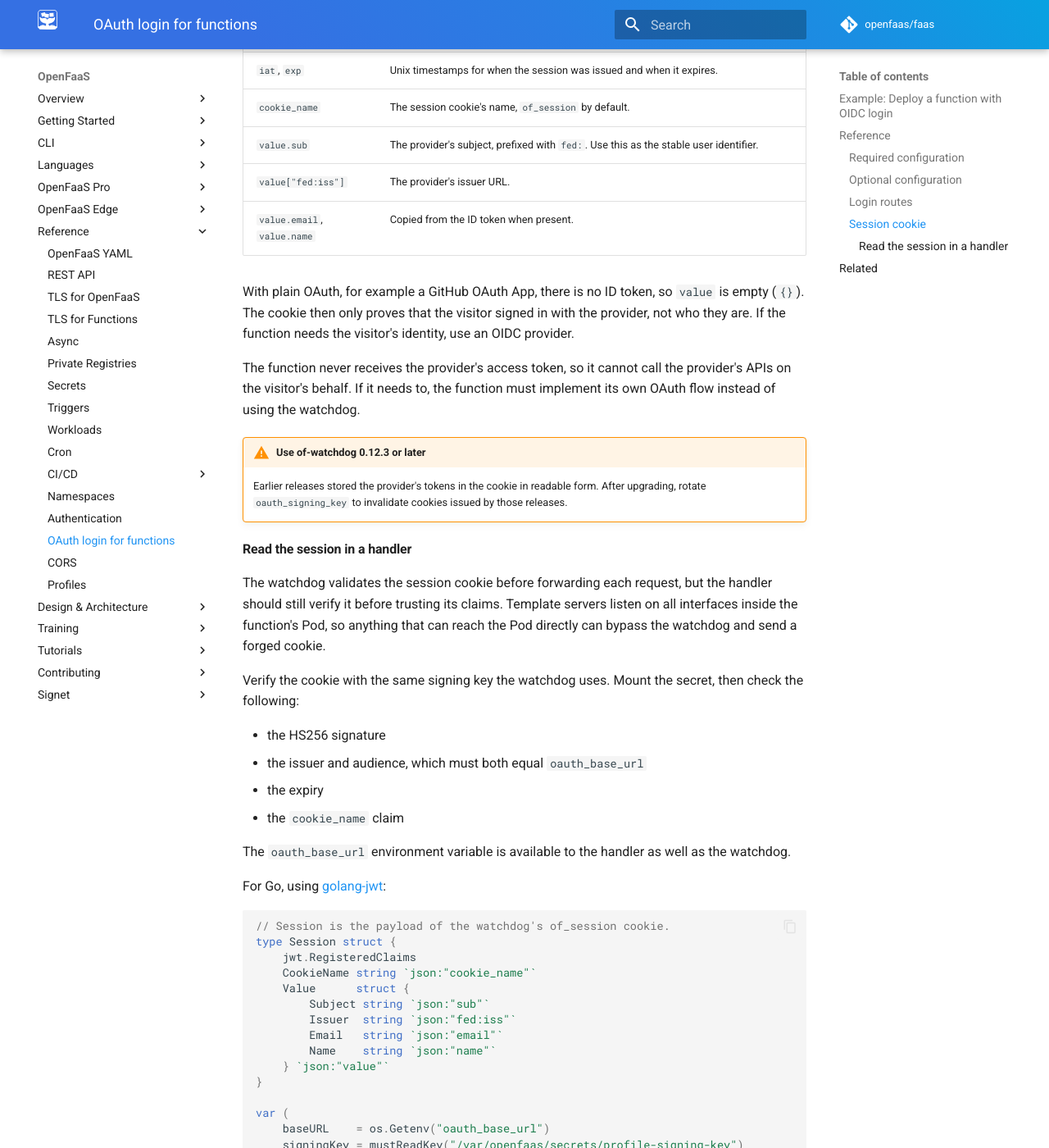
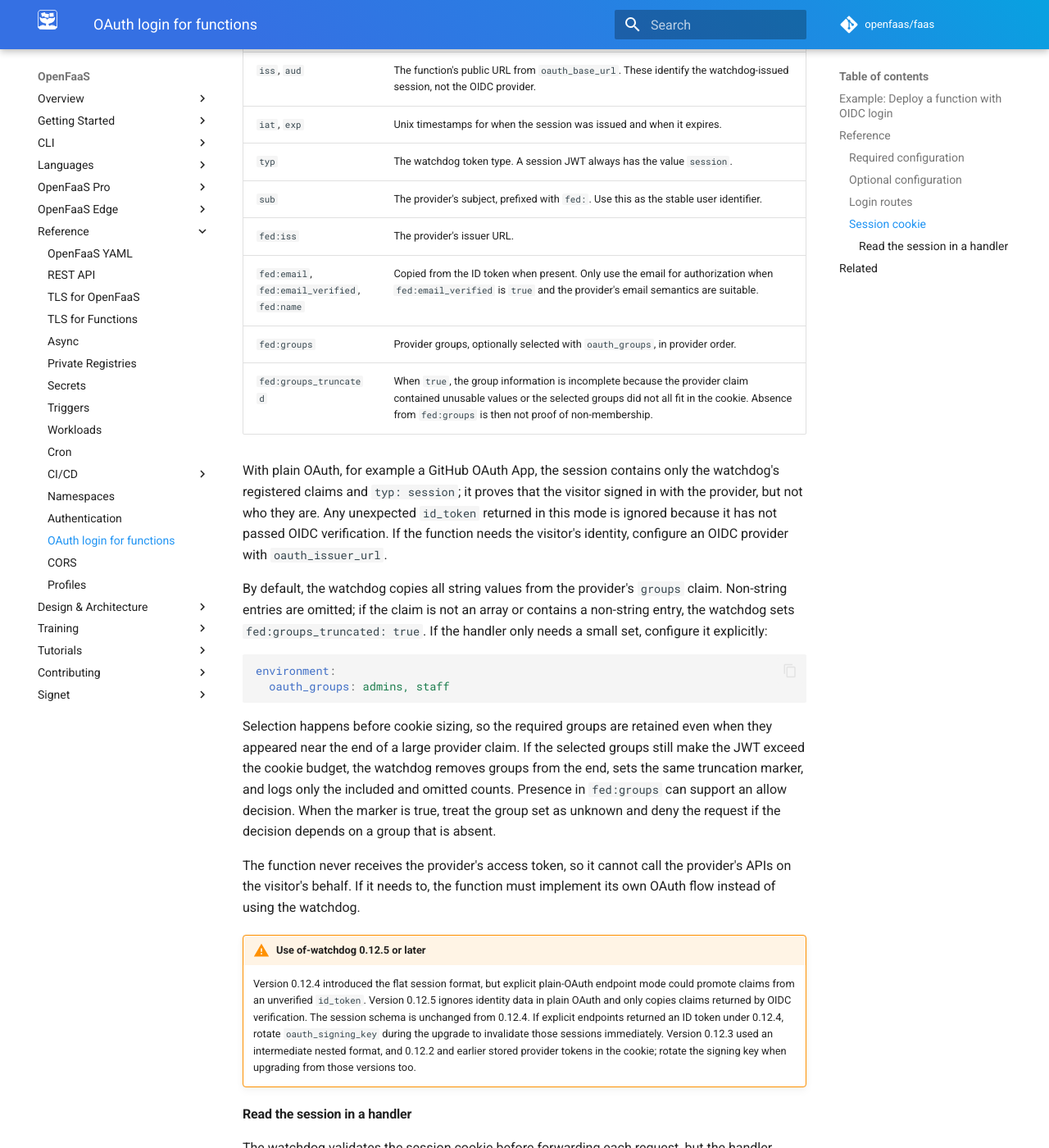
Before and after one commit to openfaas/docs, an MkDocs documentation site: the page built from docs/reference/function-oauth.md, in a window 1280 px wide and 1400 px high, scrolled down 5030 px. Shown: the whole window at 82% size. Built offline with MkDocs 1.6.1 and Material for MkDocs 9.7.7, drawn with Linux system fonts in a browser that asks for light colours; comment, search, counter and statistics services are not loaded; some of the changed text lies outside the part shown.

Commit message:
Correct OAuth session guidance
Document the flat watchdog-issued session, verified OIDC identity
boundary, optional group selection, and fail-closed handler validation.

Explain the corrective upgrade path and the meaning of incomplete group
claims so authorization code does not infer membership from absence.

Signed-off-by: Alex Ellis (OpenFaaS Ltd) <alexellis2@gmail.com>

````diff
--- a/docs/reference/function-oauth.md
+++ b/docs/reference/function-oauth.md
@@ -108,6 +108,7 @@ Set `oauth_enabled=true` and configure the function's public URL, OIDC client ID
 | ------ | ----- |
 | `oauth_client_secret` | Name of an OpenFaaS secret containing the client secret. Omit for public clients without a secret that support PKCE. |
 | `oauth_scopes` | Space- or comma-separated scopes. Default: `openid`. OIDC always includes `openid`. |
+| `oauth_groups` | Optional comma-separated list of exact, case-sensitive provider group names to copy into `fed:groups`. Entries are trimmed and de-duplicated. Unset or blank imports all groups. |
 | `oauth_cookie_name` | Session cookie name. Default: `of_session`. Must be a valid cookie name and differ from the login cookie name. |
 | `oauth_login_cookie_name` | Temporary login cookie name. Default: `of_login`. Must be a valid cookie name and differ from the session cookie name. |
 | `oauth_login_redirect` | Destination after successful login. Defaults to `oauth_base_url`. |
@@ -135,21 +136,21 @@ The login page has a button that starts the provider flow. After successful logi
 
 After a successful login, the watchdog forwards the session cookie with each authenticated request. The cookie contains a JWT issued by the watchdog and signed with HS256 using the key in `oauth_signing_key`.
 
-The provider's access and ID tokens are discarded once login completes and are never stored in the cookie. When the provider returns an ID token, only a few identity claims are kept, following the same convention as [OpenFaaS IAM](/openfaas-pro/iam/overview/). The decoded payload looks like this:
+The provider's access and ID tokens are discarded once login completes and are never stored in the cookie. In OIDC mode, the watchdog verifies the ID token before retaining a few identity claims, following the same convention as [OpenFaaS IAM](/openfaas-pro/iam/overview/). The decoded payload looks like this:
 
 ```json
 {
   "iss": "https://gateway.example.com/function/profile",
+  "sub": "fed:8a2f6c1e-4d7b-4f0a-9c3e-2b5d7e9f1a4c",
   "aud": ["https://gateway.example.com/function/profile"],
   "exp": 1800003600,
   "iat": 1800000000,
-  "cookie_name": "of_session",
-  "value": {
-    "sub": "fed:8a2f6c1e-4d7b-4f0a-9c3e-2b5d7e9f1a4c",
-    "fed:iss": "https://keycloak.example.com/realms/openfaas",
-    "email": "alice@example.com",
-    "name": "Alice"
-  }
+  "typ": "session",
+  "fed:iss": "https://keycloak.example.com/realms/openfaas",
+  "fed:email": "alice@example.com",
+  "fed:email_verified": true,
+  "fed:name": "Alice",
+  "fed:groups": ["admins", "staff"]
 }
 ```
 
@@ -157,17 +158,28 @@ The provider's access and ID tokens are discarded once login completes and are n
 | ----- | ------- |
 | `iss`, `aud` | The function's public URL from `oauth_base_url`. These identify the watchdog-issued session, not the OIDC provider. |
 | `iat`, `exp` | Unix timestamps for when the session was issued and when it expires. |
-| `cookie_name` | The session cookie's name, `of_session` by default. |
-| `value.sub` | The provider's subject, prefixed with `fed:`. Use this as the stable user identifier. |
-| `value["fed:iss"]` | The provider's issuer URL. |
-| `value.email`, `value.name` | Copied from the ID token when present. |
+| `typ` | The watchdog token type. A session JWT always has the value `session`. |
+| `sub` | The provider's subject, prefixed with `fed:`. Use this as the stable user identifier. |
+| `fed:iss` | The provider's issuer URL. |
+| `fed:email`, `fed:email_verified`, `fed:name` | Copied from the ID token when present. Only use the email for authorization when `fed:email_verified` is `true` and the provider's email semantics are suitable. |
+| `fed:groups` | Provider groups, optionally selected with `oauth_groups`, in provider order. |
+| `fed:groups_truncated` | When `true`, the group information is incomplete because the provider claim contained unusable values or the selected groups did not all fit in the cookie. Absence from `fed:groups` is then not proof of non-membership. |
 
-With plain OAuth, for example a GitHub OAuth App, there is no ID token, so `value` is empty (`{}`). The cookie then only proves that the visitor signed in with the provider, not who they are. If the function needs the visitor's identity, use an OIDC provider.
+With plain OAuth, for example a GitHub OAuth App, the session contains only the watchdog's registered claims and `typ: session`; it proves that the visitor signed in with the provider, but not who they are. Any unexpected `id_token` returned in this mode is ignored because it has not passed OIDC verification. If the function needs the visitor's identity, configure an OIDC provider with `oauth_issuer_url`.
+
+By default, the watchdog copies all string values from the provider's `groups` claim. Non-string entries are omitted; if the claim is not an array or contains a non-string entry, the watchdog sets `fed:groups_truncated: true`. If the handler only needs a small set, configure it explicitly:
+
+```yaml
+environment:
+  oauth_groups: admins, staff
+```
+
+Selection happens before cookie sizing, so the required groups are retained even when they appeared near the end of a large provider claim. If the selected groups still make the JWT exceed the cookie budget, the watchdog removes groups from the end, sets the same truncation marker, and logs only the included and omitted counts. Presence in `fed:groups` can support an allow decision. When the marker is true, treat the group set as unknown and deny the request if the decision depends on a group that is absent.
 
 The function never receives the provider's access token, so it cannot call the provider's APIs on the visitor's behalf. If it needs to, the function must implement its own OAuth flow instead of using the watchdog.
 
-!!! warning "Use of-watchdog 0.12.3 or later"
-    Earlier releases stored the provider's tokens in the cookie in readable form. After upgrading, rotate `oauth_signing_key` to invalidate cookies issued by those releases.
+!!! warning "Use of-watchdog 0.12.5 or later"
+    Version 0.12.4 introduced the flat session format, but explicit plain-OAuth endpoint mode could promote claims from an unverified `id_token`. Version 0.12.5 ignores identity data in plain OAuth and only copies claims returned by OIDC verification. The session schema is unchanged from 0.12.4. If explicit endpoints returned an ID token under 0.12.4, rotate `oauth_signing_key` during the upgrade to invalidate those sessions immediately. Version 0.12.3 used an intermediate nested format, and 0.12.2 and earlier stored provider tokens in the cookie; rotate the signing key when upgrading from those versions too.
 
 #### Read the session in a handler
 
@@ -177,24 +189,23 @@ Verify the cookie with the same signing key the watchdog uses. Mount the secret,
 
 * the HS256 signature
 * the issuer and audience, which must both equal `oauth_base_url`
-* the expiry
-* the `cookie_name` claim
+* the expiry and issued-at time
+* the `typ` claim, which must equal `session`
 
 The `oauth_base_url` environment variable is available to the handler as well as the watchdog.
 
 For Go, using [golang-jwt](https://github.com/golang-jwt/jwt):
 
 ```go
-// Session is the payload of the watchdog's of_session cookie.
 type Session struct {
 	jwt.RegisteredClaims
-	CookieName string `json:"cookie_name"`
-	Value      struct {
-		Subject string `json:"sub"`
-		Issuer  string `json:"fed:iss"`
-		Email   string `json:"email"`
-		Name    string `json:"name"`
-	} `json:"value"`
+	Type            string   `json:"typ"`
+	FederatedIssuer string   `json:"fed:iss,omitempty"`
+	FederatedEmail  string   `json:"fed:email,omitempty"`
+	EmailVerified   *bool    `json:"fed:email_verified,omitempty"`
+	FederatedName   string   `json:"fed:name,omitempty"`
+	FederatedGroups []string `json:"fed:groups,omitempty"`
+	GroupsTruncated bool     `json:"fed:groups_truncated,omitempty"`
 }
 
 var (
@@ -216,18 +227,21 @@ func mustReadKey(path string) []byte {
 
 // readSession verifies the cookie with the function's signing key.
 func readSession(r *http.Request) (*Session, error) {
-	cookie, err := r.Cookie("of_session")
-	if err != nil {
-		return nil, err
+	cookies := r.CookiesNamed("of_session")
+	if len(cookies) != 1 || cookies[0].Value == "" {
+		return nil, errors.New("missing or duplicate session cookie")
 	}
 	session := &Session{}
-	_, err = jwt.ParseWithClaims(cookie.Value, session,
+	_, err := jwt.ParseWithClaims(cookies[0].Value, session,
 		func(*jwt.Token) (any, error) { return signingKey, nil },
 		jwt.WithValidMethods([]string{"HS256"}),
 		jwt.WithIssuer(baseURL),
 		jwt.WithAudience(baseURL),
-		jwt.WithExpirationRequired())
-	if err != nil || session.CookieName != "of_session" {
+		jwt.WithExpirationRequired(),
+		jwt.WithIssuedAt(),
+		jwt.WithStrictDecoding())
+	if err != nil || session.IssuedAt == nil || session.Type != "session" ||
+		len(session.Audience) != 1 || session.Audience[0] != baseURL {
 		return nil, errors.New("invalid session")
 	}
 	return session, nil
@@ -251,28 +265,37 @@ with open("/var/openfaas/secrets/profile-signing-key") as f:
 
 def read_session(cookie_header):
     """Verify the watchdog's of_session cookie and return its claims."""
-    cookie = SimpleCookie(cookie_header).get("of_session")
-    if cookie is None:
+    values = []
+    try:
+        for part in (cookie_header or "").split(";"):
+            parsed = SimpleCookie()
+            parsed.load(part)
+            cookie = parsed.get("of_session")
+            if cookie is not None:
+                values.append(cookie.value)
+    except CookieError:
+        return None
+    if len(values) != 1 or not values[0]:
         return None
     try:
         claims = jwt.decode(
-            cookie.value,
+            values[0],
             SIGNING_KEY,
             algorithms=["HS256"],
             issuer=BASE_URL,
             audience=BASE_URL,
-            options={"require": ["exp", "iss", "aud"]},
+            options={"require": ["exp", "iat", "iss", "aud", "typ"]},
         )
     except jwt.InvalidTokenError:
         return None
-    if claims.get("cookie_name") != "of_session":
+    if claims.get("typ") != "session" or claims.get("aud") != [BASE_URL]:
         return None
-    return claims["value"]
+    return claims
 ```
 
 With the `python3-http` template, pass `event.headers.get("Cookie")` to `read_session`. If `oauth_cookie_name` is set, use that name instead of `of_session`.
 
-Base authorization decisions on `value.sub`, not on `email` or `name`, which the provider may allow users to change. Do not log the raw cookie or return it to browser code.
+Base authorization decisions on `sub`, not on `fed:email` or `fed:name`, which the provider may allow users to change. If group membership is used, prefer an `oauth_groups` selection containing only the groups the handler needs, and account for `fed:groups_truncated`. Do not log the raw cookie or return it to browser code.
 
 ## Related
 
````
Also changed, not shown: other parts of docs/reference/function-oauth.md (+1 -1 lines).
